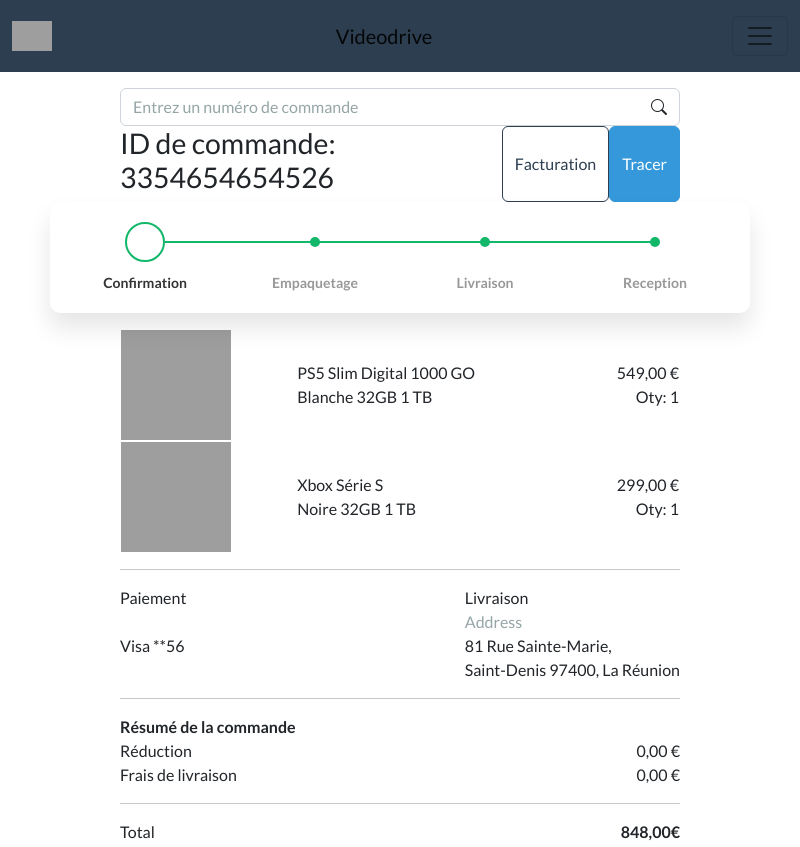
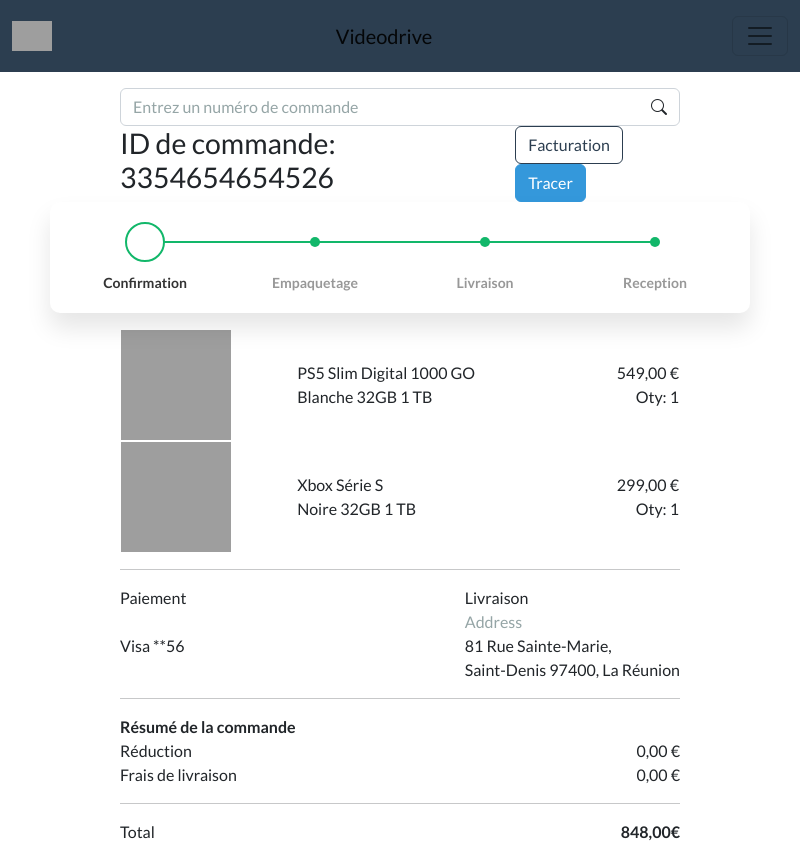
Before and after one commit to Pikashi974/Videodrive, an Electron app: page orders.html in a window 800 px wide. Shown: the top 847 px of the page. Drawn offline with nearby package versions, Linux system fonts and the light colour scheme; grey boxes are pictures that could not be loaded.

```diff
--- a/orders.html
+++ b/orders.html
@@ -73,9 +73,11 @@
             </div>
             <div id="showOrder">
                 <div class="d-inline-flex justify-content-around w-100">
-                    <h3>ID de commande: 3354654654526</h3><button type="button"
-                        class="btn btn-outline-primary">Facturation</button>
-                    <button type="button" class="btn btn-info">Tracer</button>
+                    <h3>ID de commande: 3354654654526</h3>
+                    <div>
+                        <button type="button" class="btn btn-outline-primary">Facturation</button>
+                        <button type="button" class="btn btn-info">Tracer</button>
+                    </div>
                 </div>
                 <div class="d-inline-flex justify-content-around w-100">
                     <section class="step-wizard">
```
Also changed, not shown: index.html (+1 -1 lines).
